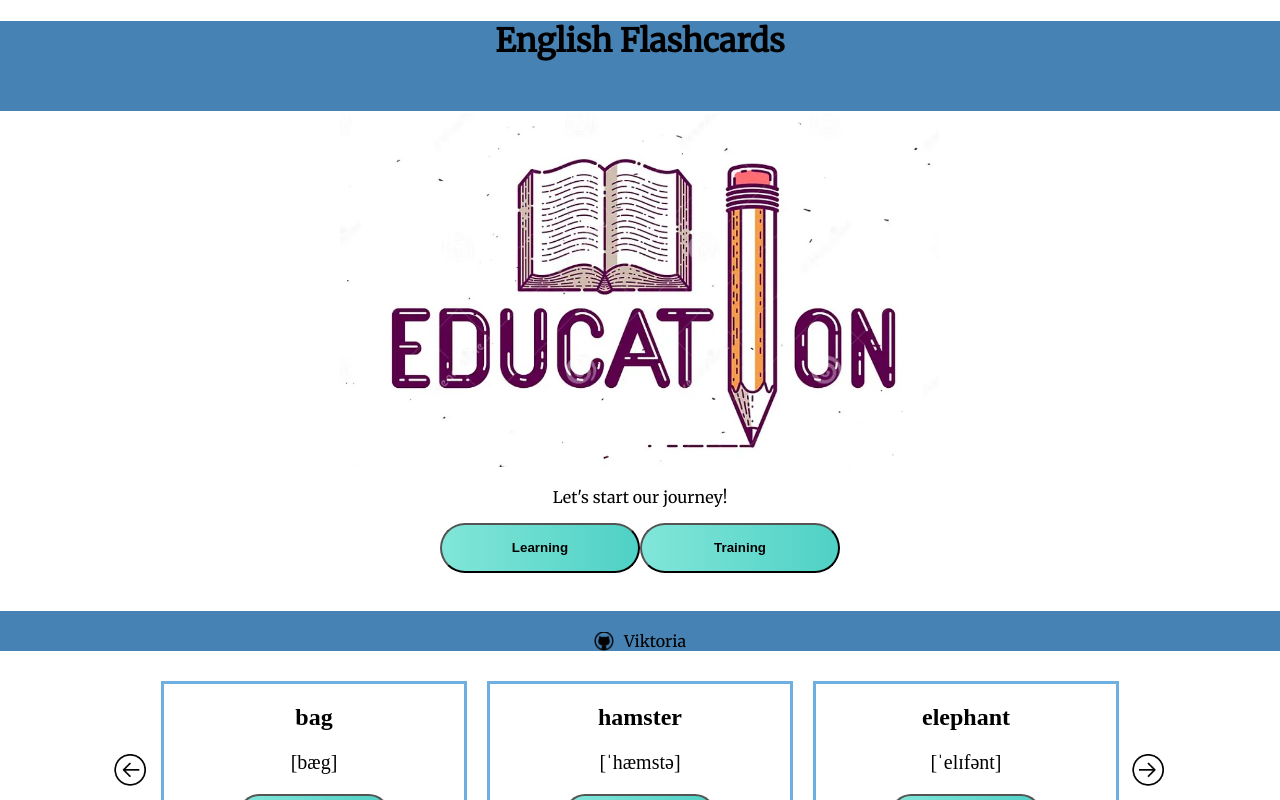
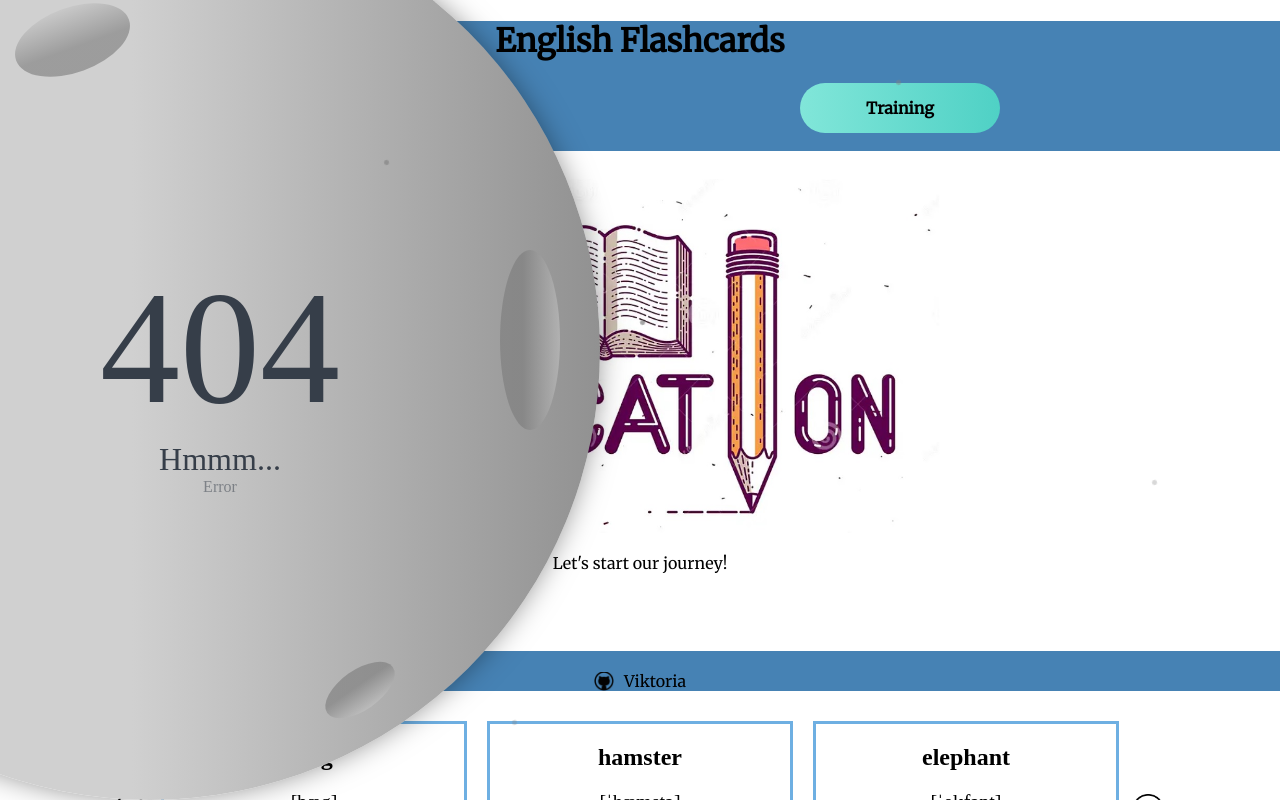
Before and after one commit to your-m1nd/cards, a React (Create React App) app: page / in a window 1280 px wide. Shown: the top 800 px of the page. Built offline with nearby package versions, Linux system fonts and the light colour scheme; a web font is replaced by a local one.

Commit message:
add page 404 and styles

```diff
--- a/package.json
+++ b/package.json
@@ -8,6 +8,7 @@
     "@testing-library/user-event": "^13.5.0",
     "react": "^18.2.0",
     "react-dom": "^18.2.0",
+    "react-router-dom": "^6.17.0",
     "react-scripts": "5.0.1",
     "sass": "^1.69.3",
     "web-vitals": "^2.1.4"
--- a/src/App.js
+++ b/src/App.js
@@ -1,18 +1,18 @@
 import React from "react";
 import './styles/App.scss';
-import Head from './components/views/Head';
-import Foot from "./components/views/Foot";
+import Main from "./components/pages/Main";
 import Learning from "./components/pages/Learning";
 import Training from "./components/pages/Training";
+import Error from "./components/pages/Error/Error";
 
 function App() {
 
   return (
     <div className="App">
-      <Head></Head>
-      <Foot></Foot>
+      <Main></Main>
       <Learning></Learning>
       <Training></Training>
+      <Error></Error>
     </div>
   );
 }
--- /dev/null
+++ b/src/components/pages/Error/Error.jsx
@@ -0,0 +1,27 @@
+import React from "react";
+import '../Error/Error.scss'
+
+function Error() {
+    return <React.Fragment>
+        <div className="error404">
+    <div className="moon"></div>
+<div className="moon__crater moon__crater1"></div>
+<div className="moon__crater moon__crater2"></div>
+<div className="moon__crater moon__crater3"></div>
+
+<div className="star star1"></div>
+<div className="star star2"></div>
+<div className="star star3"></div>
+<div className="star star4"></div>
+<div className="star star5"></div>
+
+<div className="error">
+  <div className="error__title">404</div>
+  <div className="error__subtitle">Hmmm...</div>
+  <div className="error__description">Error</div>
+</div>
+</div>
+</React.Fragment>
+};
+
+export default Error;
--- /dev/null
+++ b/src/components/pages/Error/Error.scss
@@ -0,0 +1,153 @@
+.error404 {
+  height: 100%;
+  width: 100%;
+  margin: 0px;
+  background: linear-gradient(90deg, #2f3640 23%, #181b20 100%);
+}
+
+.moon {
+  background: linear-gradient(90deg, #d0d0d0 48%, #919191 100%);
+  position: absolute;
+  top: -100px;
+  left: -300px;
+  width: 900px;
+  height: 900px;
+  content: "";
+  border-radius: 100%;
+  box-shadow: 0px 0px 30px -4px rgba(0, 0, 0, 0.5);
+}
+
+.moon__crater {
+  position: absolute;
+  content: "";
+  border-radius: 100%;
+  background: linear-gradient(90deg, #7a7a7a 38%, #c3c3c3 100%);
+  opacity: 0.6;
+}
+
+.moon__crater1 {
+  top: 250px;
+  left: 500px;
+  width: 60px;
+  height: 180px;
+}
+
+.moon__crater2 {
+  top: 650px;
+  left: 340px;
+  width: 40px;
+  height: 80px;
+  transform: rotate(55deg);
+}
+
+.moon__crater3 {
+  top: -20px;
+  left: 40px;
+  width: 65px;
+  height: 120px;
+  transform: rotate(250deg);
+}
+
+.star {
+  background: grey;
+  position: absolute;
+  width: 5px;
+  height: 5px;
+  content: "";
+  border-radius: 100%;
+  transform: rotate(250deg);
+  opacity: 0.4;
+  animation-name: shimmer;
+  animation-duration: 1.5s;
+  animation-iteration-count: infinite;
+  animation-direction: alternate;
+}
+
+@keyframes shimmer {
+  from {
+    opacity: 0;
+  }
+  to {
+    opacity: 0.7;
+  }
+}
+.star1 {
+  top: 40%;
+  left: 50%;
+  animation-delay: 1s;
+}
+
+.star2 {
+  top: 60%;
+  left: 90%;
+  animation-delay: 3s;
+}
+
+.star3 {
+  top: 10%;
+  left: 70%;
+  animation-delay: 2s;
+}
+
+.star4 {
+  top: 90%;
+  left: 40%;
+}
+
+.star5 {
+  top: 20%;
+  left: 30%;
+  animation-delay: 0.5s;
+}
+
+.error {
+  position: absolute;
+  left: 100px;
+  top: 400px;
+  transform: translateY(-60%);
+  font-family: "Righteous", cursive;
+  color: #363e49;
+}
+
+.error__title {
+  font-size: 10em;
+}
+
+.error__subtitle {
+  font-size: 2em;
+}
+
+.error__description {
+  opacity: 0.5;
+}
+
+.error__button {
+  min-width: 7em;
+  margin-top: 3em;
+  margin-right: 0.5em;
+  padding: 0.5em 2em;
+  outline: none;
+  border: 2px solid #2f3640;
+  background-color: transparent;
+  border-radius: 8em;
+  color: #576375;
+  cursor: pointer;
+  transition-duration: 0.2s;
+  font-size: 0.75em;
+  font-family: "Righteous", cursive;
+}
+
+.error__button:hover {
+  color: #21252c;
+}
+
+.error__button--active {
+  background-color: #e67e22;
+  border: 2px solid #e67e22;
+  color: white;
+}
+
+.error__button--active:hover {
+  box-shadow: 0px 0px 8px 0px rgba(0, 0, 0, 0.5);
+  color: white;
+}
--- a/src/components/pages/Main.jsx
+++ b/src/components/pages/Main.jsx
@@ -0,0 +1,12 @@
+import React from 'react';
+import Head from '../views/Head';
+import Foot from '../views/Foot';
+
+function Main() {
+    return <React.Fragment>
+        <Head></Head>
+        <Foot></Foot>
+    </React.Fragment>
+}
+
+export default Main;
--- a/src/components/pages/Training.jsx
+++ b/src/components/pages/Training.jsx
@@ -2,9 +2,9 @@ import React from 'react';
 import DataList from '../views/DataList';
 
 function Training() {
-    return <div>
+    return <React.Fragment>
     <DataList />
-    </div>
+    </React.Fragment>
 }
 
 export default Training;
--- a/src/components/views/Foot.jsx
+++ b/src/components/views/Foot.jsx
@@ -11,7 +11,7 @@ function Foot() {
               src={githubIcon}
               alt="github icon"
             />
-            <a href="https://github.com/your_m1nd" target="#blank">Viktoria</a>
+            <a href="https://github.com/your-m1nd" target="#blank">Viktoria</a>
           </div>
       </footer>;
   }
--- a/src/components/views/Head.jsx
+++ b/src/components/views/Head.jsx
@@ -2,21 +2,21 @@ import React from 'react';
 import logo from './education.jpg';
 import '../views/Head.scss';
 
-const Head = (props) => {
-
-    const {action} = props;
+function Head() {
 
 
     return (
         <React.Fragment>
         <header className='header'>
             <h1 className='header__title'>English Flashcards</h1>
+            <nav className='menu'>
+            <ul className='menu__list'>
+                <li className='menu__item'>Learning</li>
+                <li className='menu__item'>Training</li>
+                </ul>
+            </nav>
             <img className='header__logo' src={logo} alt="logo" />
             <p>{"Let's start our journey!"}</p>
-            <div className='menu'>
-            <button className={'menu__button'} onClick={() => action('learning')} >Learning</button>
-            <button className={'menu__button'} onClick={() => action('training')}>Training</button>
-            </div>
         </header>
         </React.Fragment>
     )
--- a/src/components/views/Head.scss
+++ b/src/components/views/Head.scss
@@ -4,7 +4,7 @@
 
 .header {
     background-color: $header-footer-color;
-    height: 40px;
+    height: 130px;
     box-sizing: border-box;
     min-height: 100%;
     padding-bottom: 90px;
@@ -21,7 +21,16 @@ img {
 }
 
 .menu {
-    &__button {
+    &__list {
+        display: flex;
+        justify-content:  space-evenly;
+        flex-direction: row;
+    }
+
+    &__item {
+        display: flex;
+        justify-content: center;
+        align-items: center;
         width: 200px;
         height: 50px;
         font-weight: 700;
```
Also changed, not shown: 1 other file (tests, documents, lock files or other folders).
